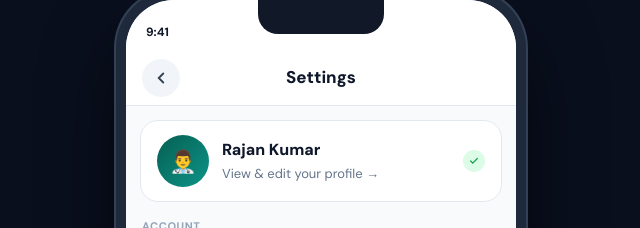
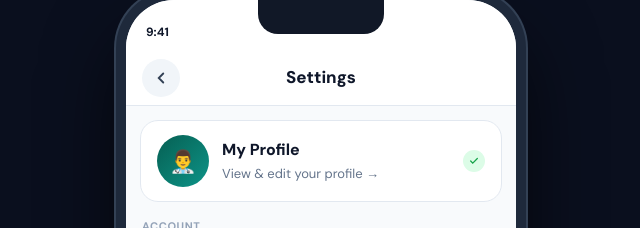
Before and after one commit to nitinsharma2882-code/carebridge-partner-frontend, a Next.js app: page /settings in a window 1280 px wide. Shown: the top 228 px of the page, without its empty margins (319-959 px from the left). Built offline with nearby package versions, Linux system fonts and the light colour scheme.

Commit message:
Fix settings page: show real user name instead of hardcoded Rajan Kumar

```diff
--- a/src/app/settings/page.tsx
+++ b/src/app/settings/page.tsx
@@ -130,7 +130,7 @@ export default function SettingsPage() {
           <div onClick={()=>router.push('/profile')} style={{ margin:'14px 14px 0', background:'#fff', borderRadius:'18px', padding:'14px 16px', display:'flex', alignItems:'center', gap:'13px', border:'1px solid #E2E8F0', cursor:'pointer' }}>
             <div style={{ width:'52px', height:'52px', borderRadius:'50%', background:'linear-gradient(135deg,#065f52,#0D9488)', display:'flex', alignItems:'center', justifyContent:'center', fontSize:'22px', flexShrink:0 }}>👨‍⚕️</div>
             <div style={{ flex:1 }}>
-              <div style={{ fontSize:'16px', fontWeight:800, color:'#0F172A' }}>Rajan Kumar</div>
+              <div style={{ fontSize:'16px', fontWeight:800, color:'#0F172A' }}>{typeof window !== 'undefined' ? (JSON.parse(localStorage.getItem('carebridge_user') || '{}').name || 'My Profile') : 'My Profile'}</div>
               <div style={{ fontSize:'13px', color:'#64748B', marginTop:'2px' }}>View & edit your profile →</div>
             </div>
             <div style={{ width:'22px', height:'22px', borderRadius:'50%', background:'#DCFCE7', display:'flex', alignItems:'center', justifyContent:'center' }}>
```
